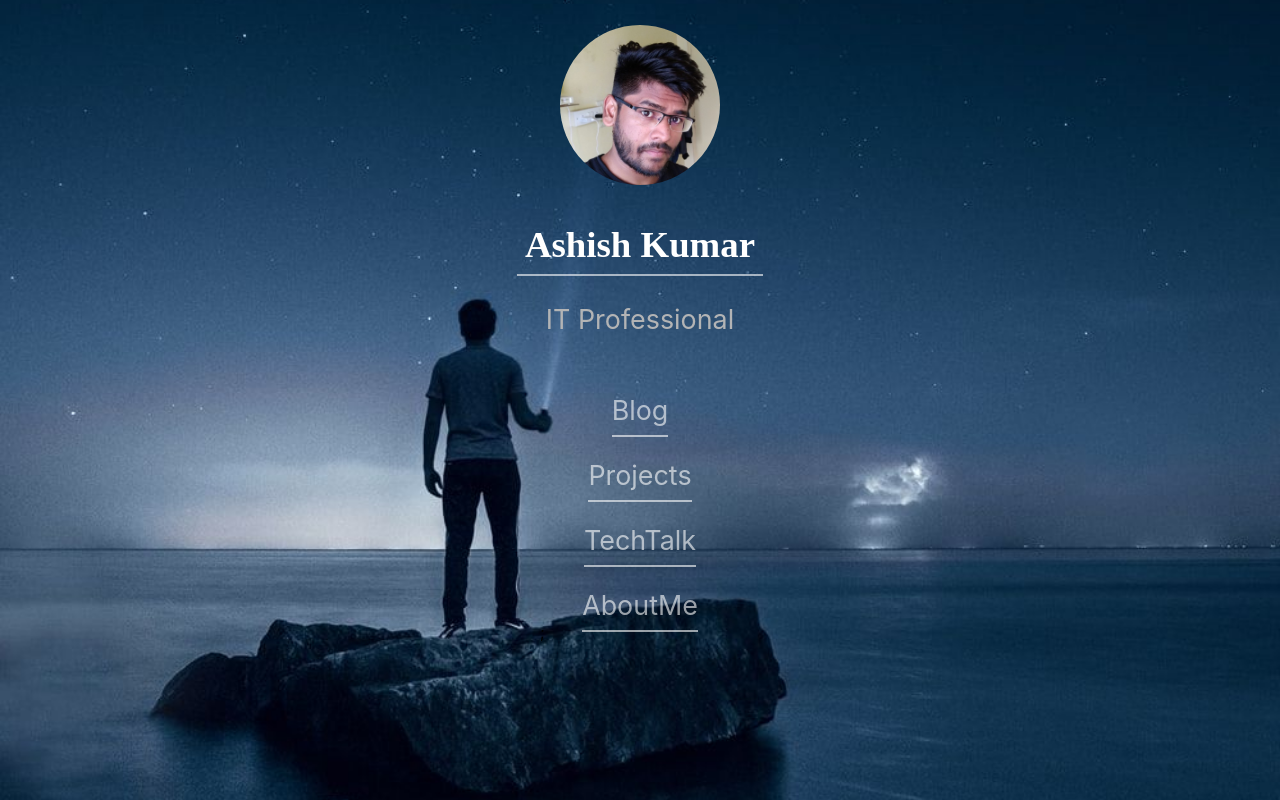
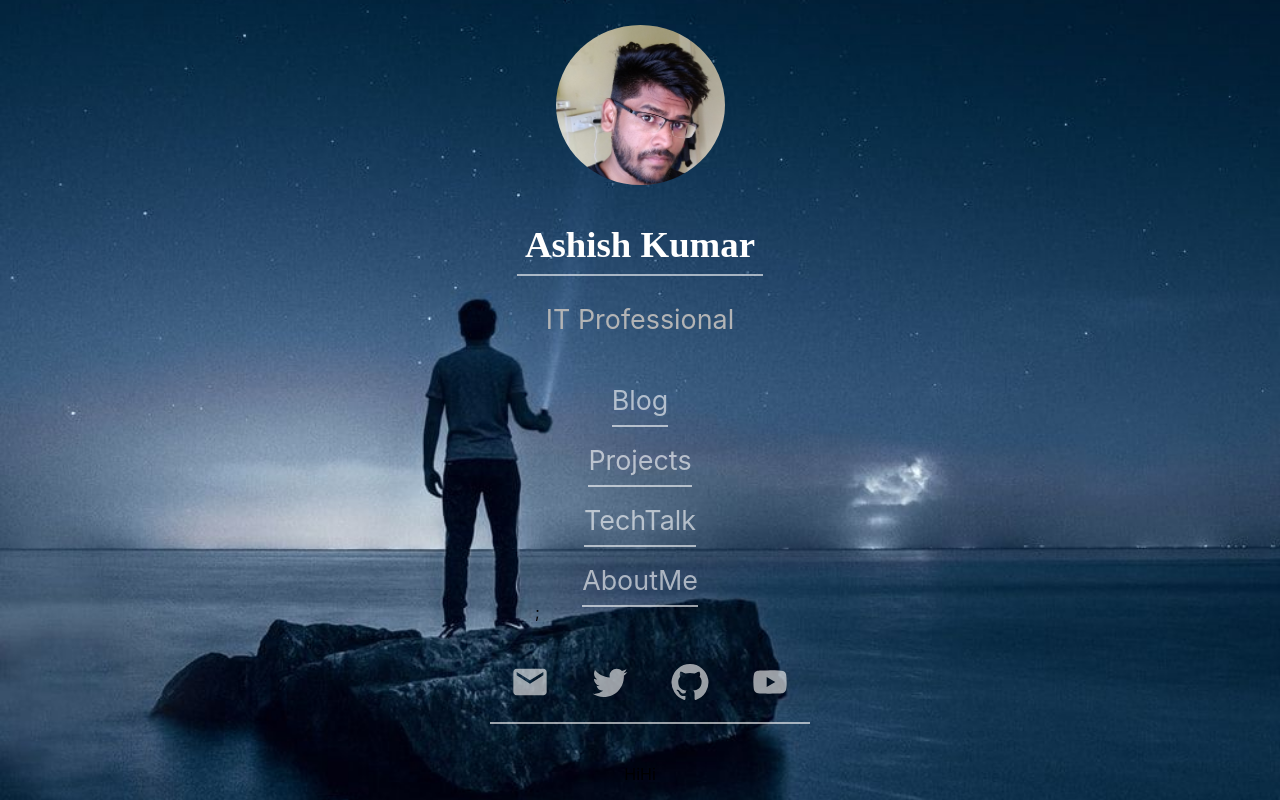
Before and after one commit to ashishkrr/mywebsite, a React (Create React App) app: page / in a window 1280 px wide. Built offline with nearby package versions, Linux system fonts and the light colour scheme.

Commit message:
added social media icon

```diff
--- a/package.json
+++ b/package.json
@@ -5,7 +5,9 @@
   "dependencies": {
     "@emotion/react": "^11.8.2",
     "@emotion/styled": "^11.8.1",
-    "@mui/material": "^5.5.2",
+    "@mui/icons-material": "^5.5.1",
+    "@mui/material": "^5.5.3",
+    "@mui/styled-engine-sc": "^5.5.2",
     "@testing-library/jest-dom": "^5.16.2",
     "@testing-library/react": "^12.1.4",
     "@testing-library/user-event": "^13.5.0",
@@ -16,6 +18,7 @@
     "react": "^17.0.2",
     "react-dom": "^17.0.2",
     "react-scripts": "5.0.0",
+    "styled-components": "^5.3.5",
     "typescript": "^4.6.2",
     "web-vitals": "^2.1.4"
   },
--- a/src/components/ContactWay.tsx
+++ b/src/components/ContactWay.tsx
@@ -1,7 +1,81 @@
 import React from 'react'
+import MailIcon from '@mui/icons-material/Mail';
+import TwitterIcon from '@mui/icons-material/Twitter';
+import GitHubIcon from '@mui/icons-material/GitHub';
+import YouTubeIcon from '@mui/icons-material/YouTube';
+import { ChangeStyleOnHover } from '../hooks/common';
+
+const icons = [MailIcon, TwitterIcon, GitHubIcon, YouTubeIcon];
 
 export default function ContactWay() {
   return (
-    <div>ContactWay</div>
+    <div style={{
+        display: "flex",
+        flex: 1,
+        justifyContent: "space-around",
+        width: "300px",
+        padding: 20
+      }}>
+        {icons.map((icon, index) => {
+          return <DisplayIcon key={index} icon={icon} />
+        })}
+      {/* <MailIcon style={{
+          color:'white',
+          fontSize: 40,
+          borderBlockEnd: "2px solid white",
+          padding: 20,
+          opacity: borderStyleOpacity.opacity,
+        }}
+        onMouseEnter={(event) => hoverOnText()}
+        onMouseLeave={(event) => hoverOutText()}
+      />
+      <TwitterIcon style={{
+          color:'white',
+          fontSize: 40,
+          borderBlockEnd: "2px solid white",
+          padding: 20,
+          opacity: borderStyleOpacity.opacity,
+        }}
+        onMouseEnter={(event) => hoverOnText()}
+        onMouseLeave={(event) => hoverOutText()}
+      />
+      <GitHubIcon style={{
+          color:'white',
+          fontSize: 40,
+          borderBlockEnd: "2px solid white",
+          padding: 20,
+          opacity: borderStyleOpacity.opacity,
+        }}
+        onMouseEnter={(event) => hoverOnText()}
+        onMouseLeave={(event) => hoverOutText()}
+      />
+      <YouTubeIcon style={{
+          color:'white',
+          fontSize: 40,
+          borderBlockEnd: "2px solid white",
+          padding: 20,
+          opacity: borderStyleOpacity.opacity
+        }}
+        onMouseEnter={(event) => hoverOnText()}
+        onMouseLeave={(event) => hoverOutText()}
+      /> */}
+    </div>
   )
 }
+
+const DisplayIcon = (props: any) => {
+    const { borderStyleOpacity, hoverOnText, hoverOutText } = ChangeStyleOnHover();
+    return <div>
+      <props.icon
+        style={{
+          color:'white',
+          fontSize: 40,
+          borderBlockEnd: "2px solid white",
+          padding: 20,
+          opacity: borderStyleOpacity.opacity
+        }}
+        onMouseEnter={() => hoverOnText()}
+        onMouseLeave={() => hoverOutText()}
+      />
+    </div>
+}
--- a/src/components/ContentList.tsx
+++ b/src/components/ContentList.tsx
@@ -13,7 +13,7 @@ export const ContentList: React.FunctionComponent<ContentListProps> = ({label, l
         display: "flex",
         width: 200,
         height: 50,
-        marginTop: 15,
+        padding: 5,
         justifyContent: "center",
         alignItems: "center",
         flexDirection: "column"
@@ -28,9 +28,10 @@ export const ContentList: React.FunctionComponent<ContentListProps> = ({label, l
       onMouseLeave={(event) => hoverOutText()}
       >
         <p style={{
-              fontSize: "1.68em",
-              color: "white",
-              opacity: "revert"
+            fontSize: "1.68em",
+            color: "white",
+            opacity: "revert",
+            cursor: "pointer"
           }}>{label}
         </p>
       </div>
--- a/src/components/Photo.tsx
+++ b/src/components/Photo.tsx
@@ -5,11 +5,11 @@ export const Photo = () => {
   return (
     <div
         style={{
-            width: 160,
-            height: 160,
+            width: 9,
             backgroundColor: "red",
             borderRadius: "50%",
             marginTop: 25,
+            padding: 80,
             backgroundImage: `url(${profilePhoto})`,
             backgroundSize: 'cover',
             backgroundRepeat: "no-repeat"
--- a/src/pages/Home.tsx
+++ b/src/pages/Home.tsx
@@ -1,6 +1,7 @@
 import Avatar from '@mui/material/Avatar'
-import React from 'react'
+import React, { useState } from 'react'
 import LandingBg from '../assets/images/code.jpg'
+import ContactWay from '../components/ContactWay'
 import { ContentList } from '../components/ContentList'
 import { Photo } from '../components/Photo'
 import { ChangeStyleOnHover } from '../hooks/common'
@@ -8,14 +9,24 @@ import { ChangeStyleOnHover } from '../hooks/common'
 const pages = ['Blog', 'Projects', 'TechTalk', 'AboutMe']
 
 export const Home = () => {
+    const [flex, setFlex] = useState(1);
+    const [position, setPosition] = useState("center");
+    const changeView=() => {
+        setFlex(3);
+        setPosition("")
+    }
   return (
     <div
+        onScroll={changeView}
         style={{
             display: "flex",
+            flex: 1,
             flexDirection: "column",
             alignItems: "center",
             backgroundImage: `url(${LandingBg})`,
-            height: "100vh", width: "100vw",
+            height: "100vh",
+            width: "100vw",
+            overflow: "auto",
             backgroundSize: "cover",
             backgroundPosition: "center"
         }}
@@ -27,6 +38,12 @@ export const Home = () => {
         color: "#B3B4B5"
     }}>IT Professional</p>
     <ListOFPageNav />
+    <ContactWay />
+    <div>
+        <p>HiHi</p>
+        <p>HiHi</p>
+        <p>HiHi</p>
+    </div>
     </div>
   )
 }
```
Also changed, not shown: 1 other file (tests, documents, lock files or other folders).
